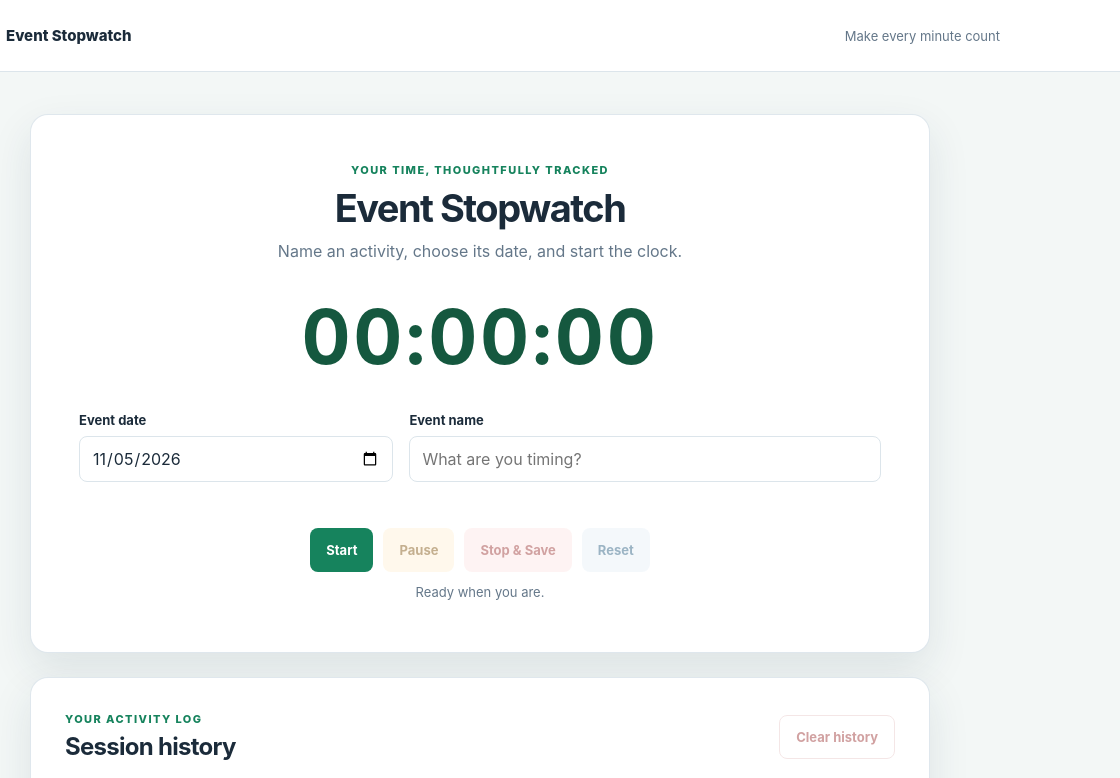
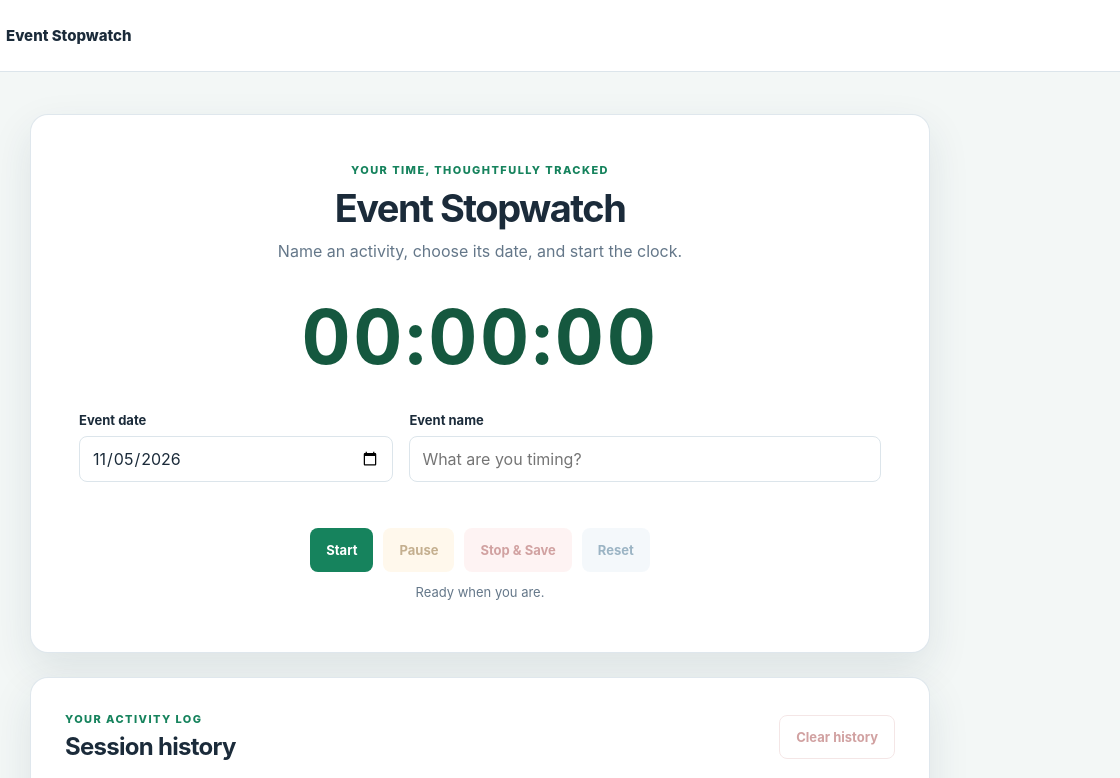
Before and after one commit to kartikmaneneu/INFO6150_Assignment7, a plain HTML site: page PartB/index.html in a window 1280 px wide. Shown: the top 778 px of the page, 160-1280 px from the left. Drawn offline with nearby package versions, Linux system fonts and the light colour scheme.

Commit message:
header changed

```diff
--- a/PartB/index.html
+++ b/PartB/index.html
@@ -15,7 +15,6 @@
       <span class="brand-mark" aria-hidden="true">⏱</span>
       <span>Event Stopwatch</span>
     </a>
-    <span class="header-note">Make every minute count</span>
   </header>
 
   <main class="page-shell">
```
